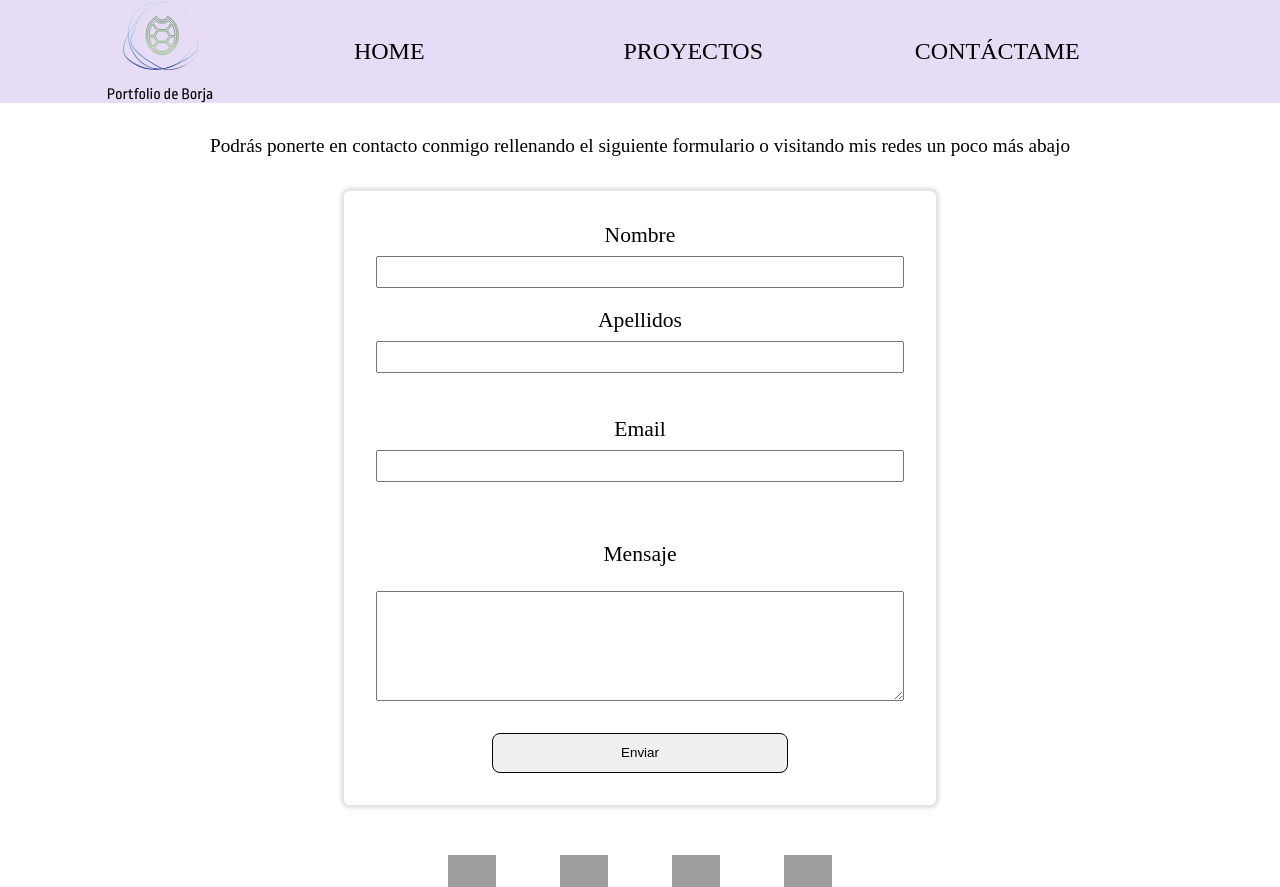
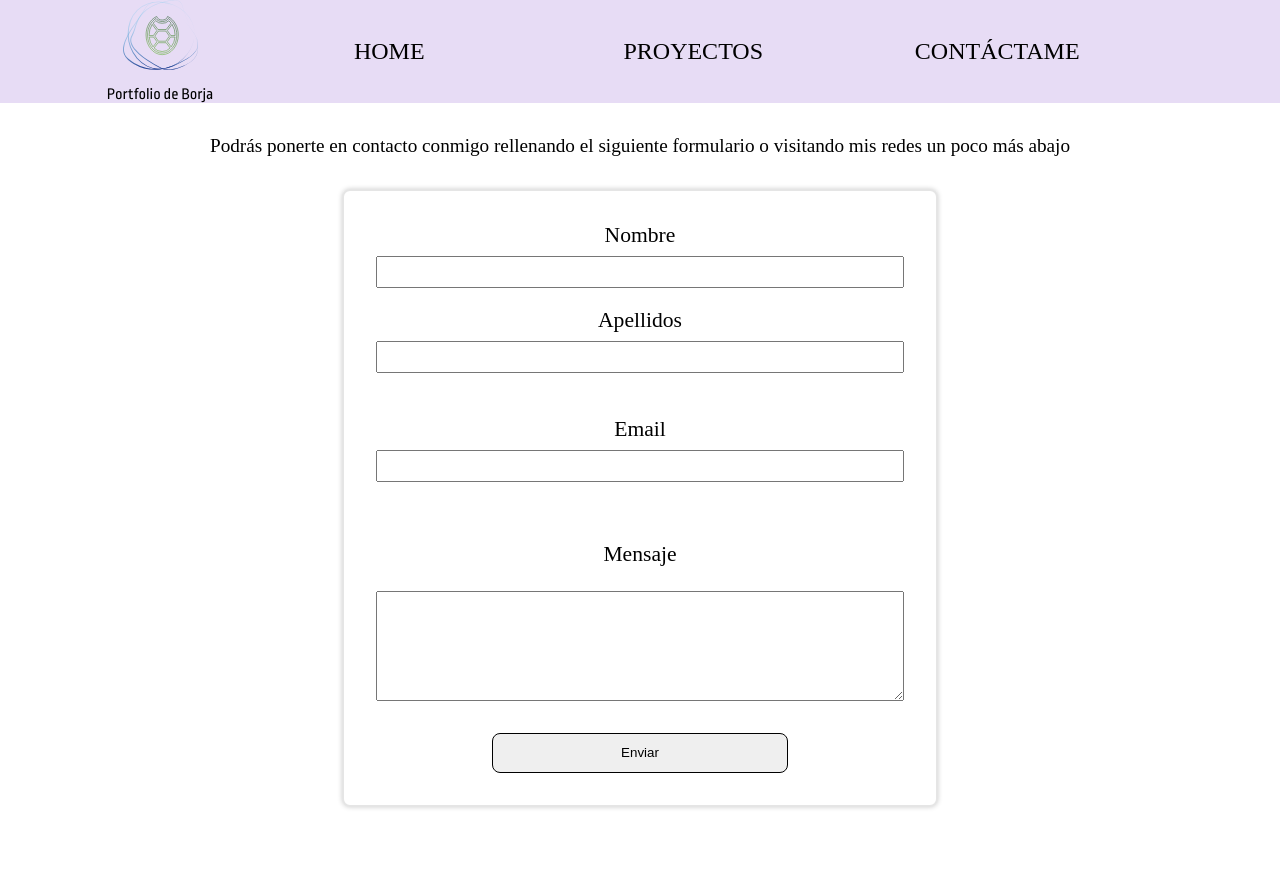
Before and after one commit to BorjaLopz/portfolio-web, a React (Vite) app: page /contact in a window 1280 px wide. Shown: the top 887 px of the page. Built offline with nearby package versions, Linux system fonts and the light colour scheme.

Commit message:
Prueba de iconos

```diff
--- a/src/components/ContactComponent/ContactComponent.jsx
+++ b/src/components/ContactComponent/ContactComponent.jsx
@@ -123,11 +123,9 @@ function ContactComponent() {
             return (
               <li key={r.id}>
                 {r.name !== "Email" ? (
-                  <Link
-                    to={`${r.url}`}
-                    target="_blank"
-                    className={`${r.icon} large_icon icon`}
-                  ></Link>
+                  <Link to={`${r.url}`} target="_blank" className={`icon`}>
+                    <img src="deploy.svg" alt="" />
+                  </Link>
                 ) : (
                   <a href={`mailto:${r.url}`}>
                     <div className={`${r.icon} large_icon icon`}></div>
```
